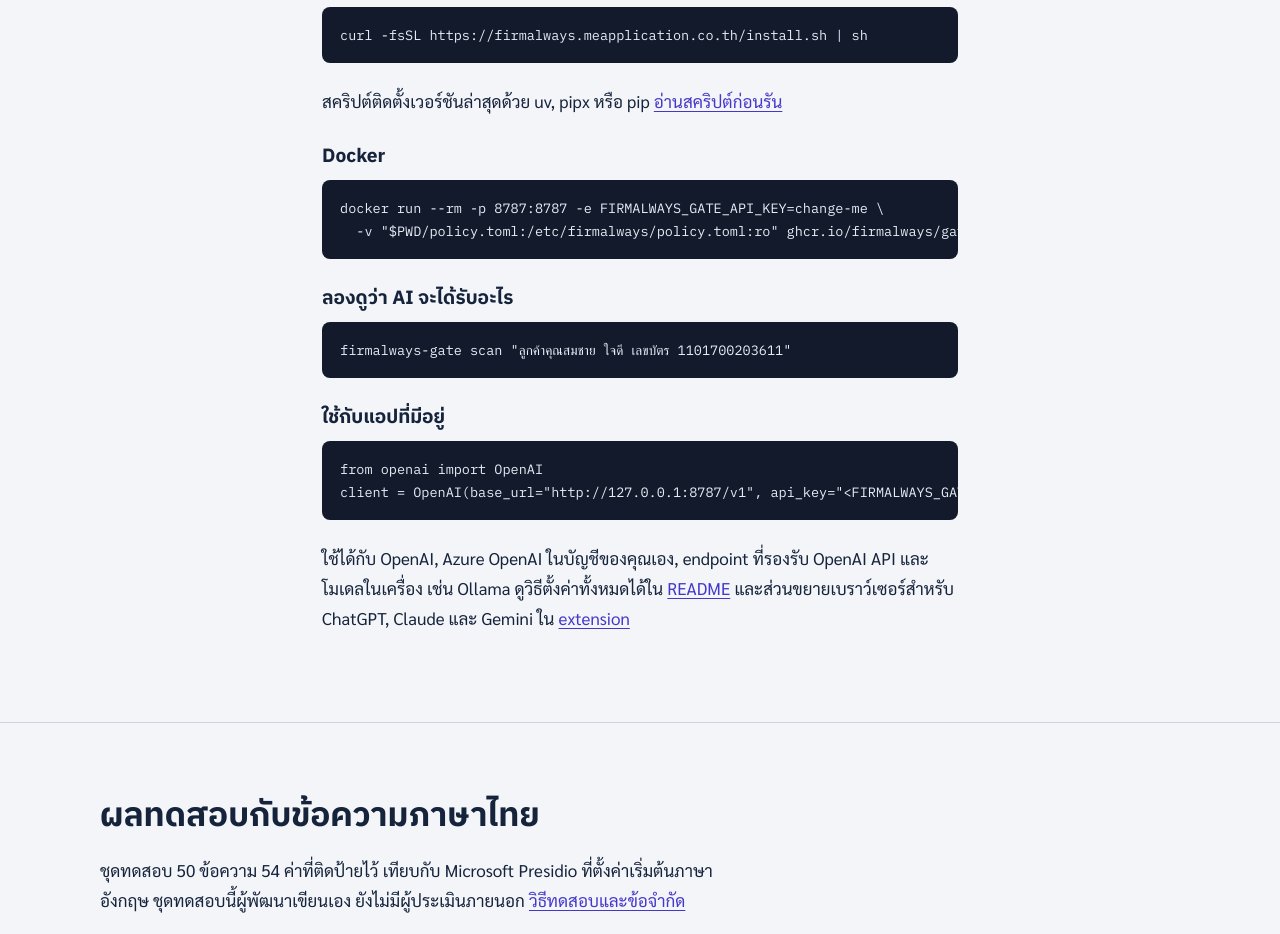
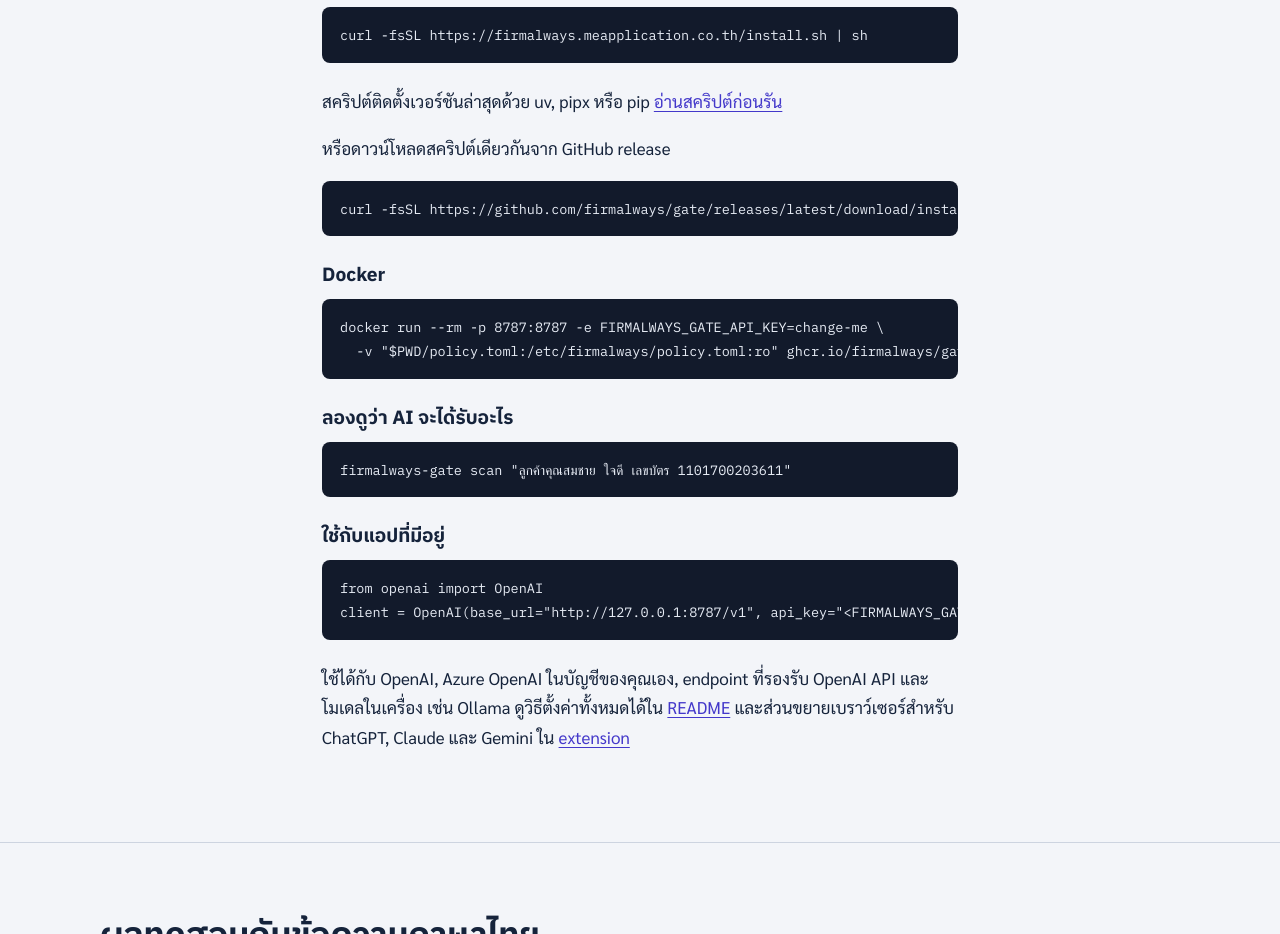
Before and after one commit to firmalways/website, a plain HTML site: page index.html in a window 1280 px wide. Shown: the part 2504-3438 px from the top of the page. Drawn offline with Linux system fonts and the light colour scheme.

Commit message:
Install: add GitHub release fallback
Co-Authored-By: Claude Opus 5.5 <noreply@anthropic.com>

```diff
--- a/index.html
+++ b/index.html
@@ -95,6 +95,8 @@
       <h3>สคริปต์ติดตั้ง</h3>
       <pre><code>curl -fsSL https://firmalways.meapplication.co.th/install.sh | sh</code></pre>
       <p>สคริปต์ติดตั้งเวอร์ชันล่าสุดด้วย uv, pipx หรือ pip <a href="install.sh">อ่านสคริปต์ก่อนรัน</a></p>
+      <p>หรือดาวน์โหลดสคริปต์เดียวกันจาก GitHub release</p>
+      <pre><code>curl -fsSL https://github.com/firmalways/gate/releases/latest/download/install.sh | sh</code></pre>
       <h3>Docker</h3>
       <pre><code>docker run --rm -p 8787:8787 -e FIRMALWAYS_GATE_API_KEY=change-me \
   -v "$PWD/policy.toml:/etc/firmalways/policy.toml:ro" ghcr.io/firmalways/gate</code></pre>
```
